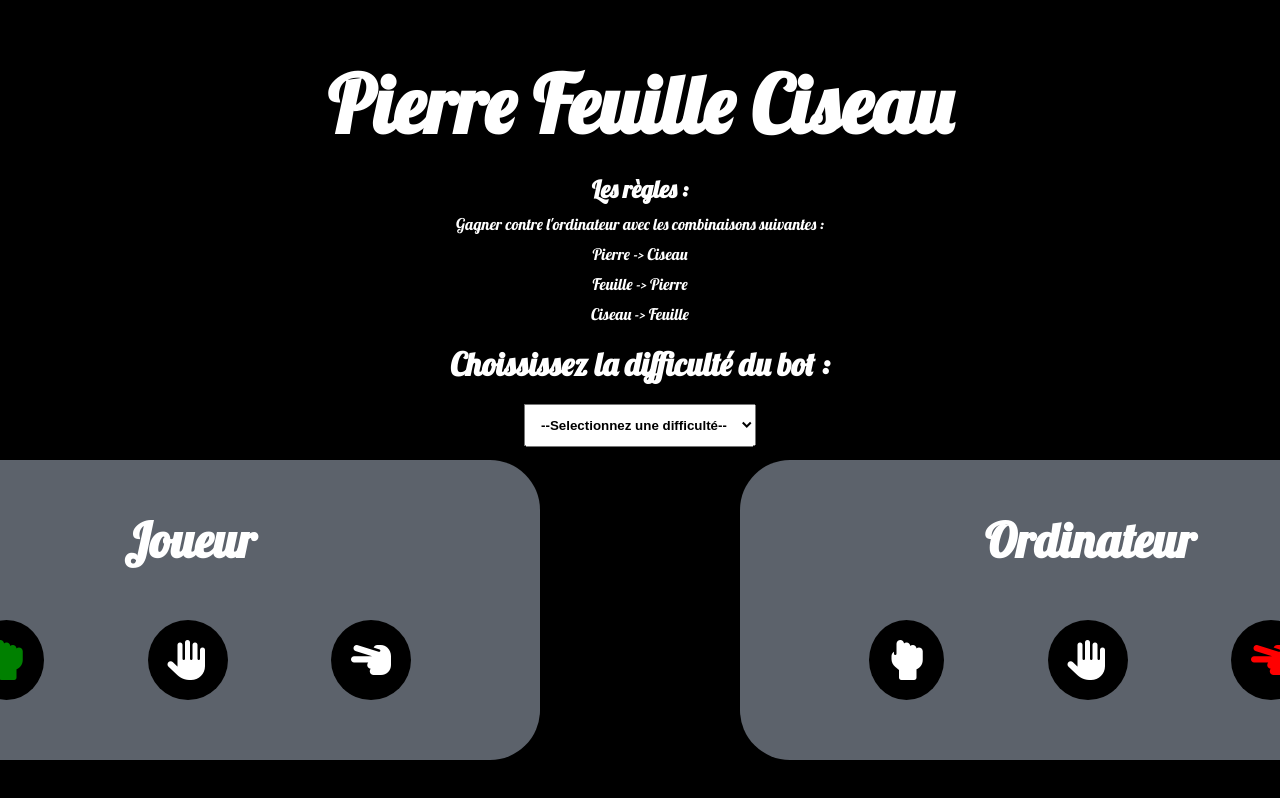
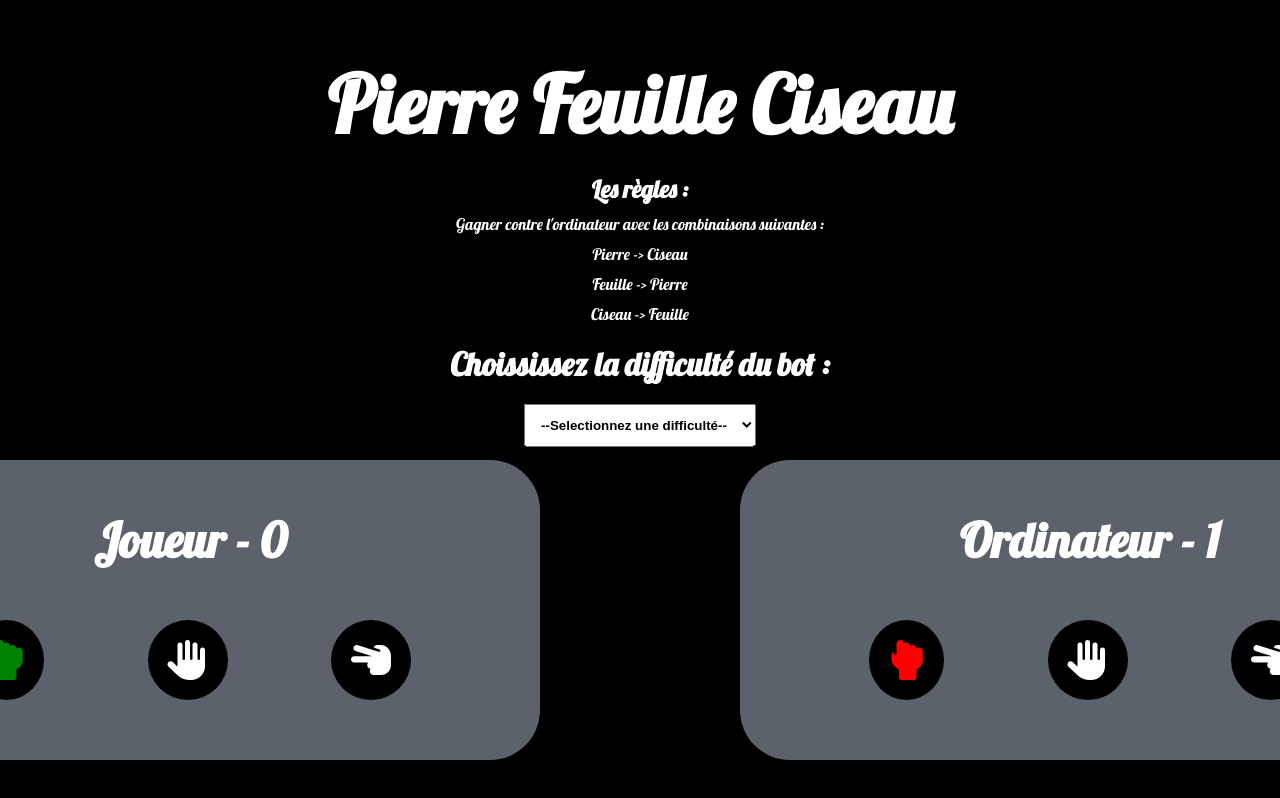
Before and after one commit to VadimElFamoso/Pierre-Feuille-Ciseau, a plain HTML site: page index.html in a window 1280 px wide. Both pictures are taken after a click on the icon 6 px from the left and 660 px from the top of the page. Drawn offline with Linux system fonts and the light colour scheme.

Commit message:
Commit du 03.02.23
Final version
Small improves to come

```diff
--- a/app.js
+++ b/app.js
@@ -3,6 +3,16 @@ const pierre = document.getElementsByClassName('fa-hand-back-fist');
 const feuille = document.getElementsByClassName('fa-hand');
 const ciseau = document.getElementsByClassName('fa-hand-scissors');
 
+const human_score = document.getElementById("human_score");
+const cpu_score = document.getElementById("cpu_score");
+
+//Arrays index :
+const human_index = 0;
+const cpu_index = 1;
+
+//Scores :
+let human_score_result = 0;
+let cpu_score_result = 0;
 
 //Changement de couleur d'un élément :
 function changeColor(element, color){
@@ -12,14 +22,12 @@ function changeColor(element, color){
 function onClickElement(element){
   clickedElements = 0;
 
-  element[0].addEventListener("click", function(){
+  element[human_index].addEventListener("click", function(){
     if(clickedElements == 0){
-      changeColor(element[0], "green");
-      let selectedElement = element[0];
+      changeColor(element[human_index], "green");
+      let selectedElement = element[human_index];
       clickedElements++;
-      cpuChoice();
       randomVerifier(selectedElement, cpuChoice());
-
     }
     else{
       //Reset :
@@ -33,36 +41,26 @@ function onClickElement(element){
   })
 }
 
-onClickElement(pierre);
-onClickElement(feuille);
-onClickElement(ciseau);
+function randomVerifier(human_element, cpu_element){
+let winningPairs = 0;
 
-//Combinaisons gagnantes :
-winningCombinations = [
-  {
-    element: pierre[0],
-    beats: ciseau[1]
-  },
-  {
-    element: feuille[0],
-    beats: pierre[1]
-  },
-  {
-    element: ciseau[0],
-    beats: feuille[1]
+  winningCombinations.forEach(pairs => {
+    if(pairs.element == human_element && pairs.beats == cpu_element){
+      winningPairs++;
+    }
+  });
+
+  if(winningPairs == 1){
+    console.log("Vous avez gagné !");
+    human_score_result++;
+    human_score.innerHTML = human_score_result;
+    return true;
   }
-]
-
-function randomVerifier(human_element, cpu_element){
-  for(let i = 0 ; winningCombinations.length ; i++){
-    if(winningCombinations[i].element == human_element && winningCombinations[i].beats == cpu_element){
-      console.log("Vous avez gagné !");
-      return hasWon = true;
-    }
-    else{
-      console.log("Vous avez perdu !");
-      return hasWon = false;
-    }
+  else{
+    console.log("Vous avez perdu !");
+    cpu_score_result++;
+    cpu_score.innerHTML = cpu_score_result;
+    return false;
   }
 }
 
@@ -71,29 +69,49 @@ function cpuChoice(){
   switch (cpu_random){
     case cpu_random = 0:
       //Reset :
-      pierre[1].style.color = "white";
-      feuille[1].style.color = "white";
-      ciseau[1].style.color = "white";
+      pierre[cpu_index].style.color = "white";
+      feuille[cpu_index].style.color = "white";
+      ciseau[cpu_index].style.color = "white";
       console.log("Pierre a été choisi par l'ordinateur");
-      changeColor(pierre[1], "red");
-      return pierre[1];
+      changeColor(pierre[cpu_index], "red");
+      return pierre[cpu_index];
 
     case cpu_random = 1:
       //Reset :
-      pierre[1].style.color = "white";
-      feuille[1].style.color = "white";
-      ciseau[1].style.color = "white";
+      pierre[cpu_index].style.color = "white";
+      feuille[cpu_index].style.color = "white";
+      ciseau[cpu_index].style.color = "white";
       console.log("Feuille a été choisi par l'ordinateur");
-      changeColor(feuille[1], "red");
-      return feuille[1];
+      changeColor(feuille[cpu_index], "red");
+      return feuille[cpu_index];
 
     case cpu_random = 2:
       //Reset :
-      pierre[1].style.color = "white";
-      feuille[1].style.color = "white";
-      ciseau[1].style.color = "white";
+      pierre[cpu_index].style.color = "white";
+      feuille[cpu_index].style.color = "white";
+      ciseau[cpu_index].style.color = "white";
       console.log("Ciseau a été choisi par l'ordinateur");
-      changeColor(ciseau[1], "red");
-      return ciseau[1];
+      changeColor(ciseau[cpu_index], "red");
+      return ciseau[cpu_index];
   }
 }
+
+//Combinaisons gagnantes :
+winningCombinations = [
+  {
+    element: pierre[human_index],
+    beats: ciseau[cpu_index]
+  },
+  {
+    element: feuille[human_index],
+    beats: pierre[cpu_index]
+  },
+  {
+    element: ciseau[human_index],
+    beats: feuille[cpu_index]
+  }
+]
+
+onClickElement(pierre);
+onClickElement(feuille);
+onClickElement(ciseau);
--- a/index.html
+++ b/index.html
@@ -36,7 +36,7 @@
 
         <!--Human container-->
         <div id="human_container">
-            <h1>Joueur</h1>
+            <h1>Joueur - <span id="human_score">0</span></h1>
                 <i class="fa-solid fa-hand-back-fist"></i>
                 <i class="fa-solid fa-hand"></i>
                 <i class="fa-solid fa-hand-scissors"></i>
@@ -45,7 +45,7 @@
 
         <!--CPU container-->
         <div id="cpu_container">
-            <h1>Ordinateur</h1>
+            <h1>Ordinateur - <span id="cpu_score">0</span></h1>
                 <i class="fa-solid fa-hand-back-fist"></i>
                 <i class="fa-solid fa-hand"></i>
                 <i class="fa-solid fa-hand-scissors"></i>
```
